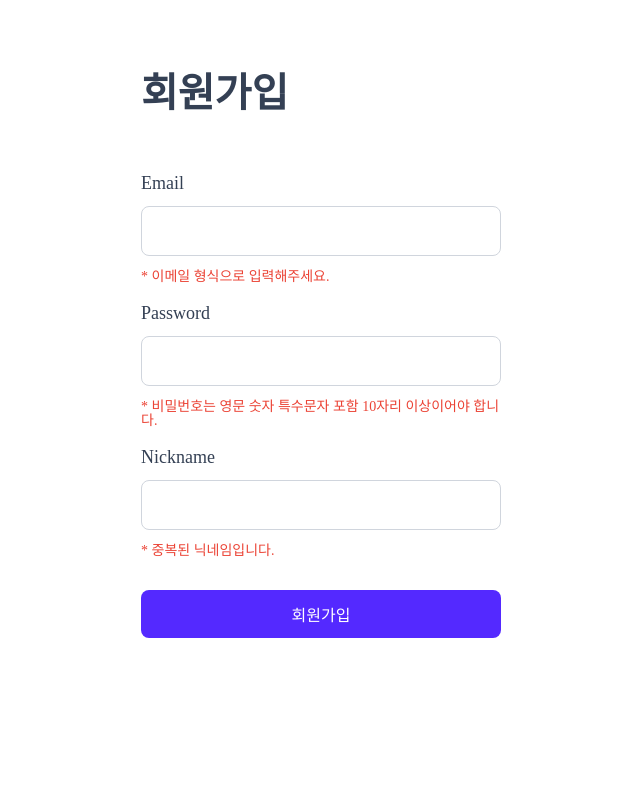
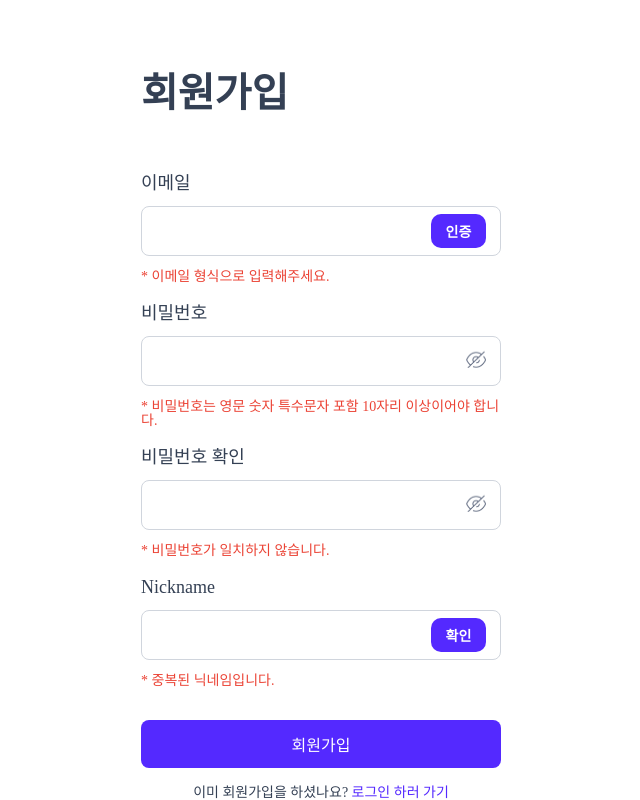
Before and after one commit to JeongTaekCho/-DOCTOR, a React (Vite) app: page /register in a window 1280 px wide. Shown: the part 171-971 px from the top of the page, without its empty margins (319-959 px from the left). Before the commit the page ends 809 px from the top, so only its background shows below. Built offline with nearby package versions, Linux system fonts and the light colour scheme.

Commit message:
💄 Design:  회원가입 페이지 인풋 아이콘 추가 외 간단한 css수정

```diff
--- a/src/components/Header/style.ts
+++ b/src/components/Header/style.ts
@@ -2,8 +2,11 @@ import { styled } from 'styled-components';
 
 export const Wrap = styled.div`
   width: 100%;
-  padding: 3rem 0;
+  padding: 1.5rem 0;
   position: fixed;
+  backdrop-filter: blur(3px);
+  /* background-color: #fff; */
+  z-index: 9999;
 `;
 
 export const container = styled.header`
--- a/src/pages/Login/index.tsx
+++ b/src/pages/Login/index.tsx
@@ -6,6 +6,7 @@ import FormGroup from '@mui/material/FormGroup';
 import FormControlLabel from '@mui/material/FormControlLabel';
 import Checkbox from '@mui/material/Checkbox';
 import { Link } from 'react-router-dom';
+import { ROUTE } from '../../constants/routes/routeData';
 
 const LoginPage = () => {
   const onClickLogin = () => {};
@@ -46,7 +47,14 @@ const LoginPage = () => {
           <S.ButtonBox>
             <FormButton type="submit" text="로그인" onClick={onClickLogin} disabled={false} />
           </S.ButtonBox>
+          <S.SocialLoginBtn type="button">
+            <img src="/images/commons/google.png" alt="구글 아이콘" />
+            <span>Sign in with Google</span>
+          </S.SocialLoginBtn>
         </S.Form>
+        <S.LinkMent>
+          아이디가 없으시다구요? <Link to={ROUTE.REGISTER.link}>회원가입 하러 가기</Link>
+        </S.LinkMent>
       </S.Container>
     </S.Wrap>
   );
--- a/src/pages/Login/style.ts
+++ b/src/pages/Login/style.ts
@@ -81,3 +81,40 @@ export const RememberBox = styled.div`
     color: #344054;
   }
 `;
+
+export const LinkMent = styled.p`
+  font-size: 1.4rem;
+  font-weight: 400;
+  color: #344054;
+  margin: 1.8rem auto 0;
+  text-align: center;
+
+  a {
+    font-size: 1.4rem;
+    font-weight: 500;
+    color: #5429ff;
+  }
+`;
+
+export const SocialLoginBtn = styled.button`
+  width: 100%;
+  padding: 0.9rem 0;
+  background-color: #fff;
+  border: 1px solid #d0d5dd;
+  border-radius: 0.8rem;
+  display: flex;
+  gap: 1rem;
+  justify-content: center;
+  align-items: center;
+  margin-top: 1.6rem;
+
+  span {
+    font-size: 1.6rem;
+    font-weight: 500;
+    color: #344054;
+  }
+
+  img {
+    width: 24px;
+  }
+`;
--- a/src/pages/Register/index.tsx
+++ b/src/pages/Register/index.tsx
@@ -2,6 +2,8 @@ import React from 'react';
 import * as S from './style';
 import { Input } from '../../components/inputs/FormInput/style';
 import FormButton from '../../components/buttons/FormButton';
+import { Link } from 'react-router-dom';
+import { ROUTE } from '../../constants/routes/routeData';
 
 const RegisterPage = () => {
   const onClickLogin = () => {};
@@ -12,26 +14,50 @@ const RegisterPage = () => {
         <S.Title>회원가입</S.Title>
         <S.Form>
           <S.InputBox>
-            <S.InputLabel>Email</S.InputLabel>
-            <Input type="text" />
+            <S.InputLabel>이메일</S.InputLabel>
+            <S.InputContainer>
+              <Input type="text" />
+              <S.AuthBtn type="button">인증</S.AuthBtn>
+            </S.InputContainer>
             <S.InputError>* 이메일 형식으로 입력해주세요.</S.InputError>
           </S.InputBox>
           <S.InputBox>
-            <S.InputLabel>Password</S.InputLabel>
-            <Input type="password" />
+            <S.InputLabel>비밀번호</S.InputLabel>
+            <S.InputContainer>
+              <Input type="password" />
+              <S.PositionBtn type="button">
+                <img src="/images/commons/hide.png" alt="" />
+              </S.PositionBtn>
+            </S.InputContainer>
             <S.InputError>
               * 비밀번호는 영문 숫자 특수문자 포함 10자리 이상이어야 합니다.
             </S.InputError>
           </S.InputBox>
           <S.InputBox>
+            <S.InputLabel>비밀번호 확인</S.InputLabel>
+            <S.InputContainer>
+              <Input type="password" />
+              <S.PositionBtn type="button">
+                <img src="/images/commons/hide.png" alt="" />
+              </S.PositionBtn>
+            </S.InputContainer>
+            <S.InputError>* 비밀번호가 일치하지 않습니다.</S.InputError>
+          </S.InputBox>
+          <S.InputBox>
             <S.InputLabel>Nickname</S.InputLabel>
-            <Input type="text" />
+            <S.InputContainer>
+              <Input type="text" />
+              <S.AuthBtn type="button">확인</S.AuthBtn>
+            </S.InputContainer>
             <S.InputError>* 중복된 닉네임입니다.</S.InputError>
           </S.InputBox>
           <S.ButtonBox>
             <FormButton type="submit" text="회원가입" onClick={onClickLogin} />
           </S.ButtonBox>
         </S.Form>
+        <S.LinkMent>
+          이미 회원가입을 하셨나요? <Link to={ROUTE.LOGIN.link}>로그인 하러 가기</Link>
+        </S.LinkMent>
       </S.Container>
     </S.Wrap>
   );
--- a/src/pages/Register/style.ts
+++ b/src/pages/Register/style.ts
@@ -29,6 +29,47 @@ export const InputBox = styled.div`
   }
 `;
 
+export const InputContainer = styled.div`
+  position: relative;
+`;
+
+export const PositionBtn = styled.button`
+  position: absolute;
+  width: 2rem;
+  top: 50%;
+  right: 1.5rem;
+  transform: translateY(-50%);
+
+  img {
+    width: 100%;
+  }
+
+  span {
+    display: block;
+    width: 5.5rem;
+    padding: 0.7rem 0;
+    background-color: #5429ff;
+    border-radius: 1rem;
+    font-size: 1.4rem;
+    font-weight: 600;
+    color: #fff;
+  }
+`;
+
+export const AuthBtn = styled.button`
+  position: absolute;
+  top: 50%;
+  right: 1.5rem;
+  transform: translateY(-50%);
+  width: 5.5rem;
+  padding: 0.7rem 0;
+  background-color: #5429ff;
+  border-radius: 1rem;
+  font-size: 1.4rem;
+  font-weight: 600;
+  color: #fff;
+`;
+
 export const InputLabel = styled.label`
   font-size: 1.8rem;
   font-weight: 500;
@@ -45,3 +86,17 @@ export const ButtonBox = styled.div`
   width: 100%;
   margin-top: 3.2rem;
 `;
+
+export const LinkMent = styled.p`
+  font-size: 1.4rem;
+  font-weight: 400;
+  color: #344054;
+  margin: 1.8rem auto 0;
+  text-align: center;
+
+  a {
+    font-size: 1.4rem;
+    font-weight: 500;
+    color: #5429ff;
+  }
+`;
```
Also changed, not shown: public/images/commons/google.png (added).
